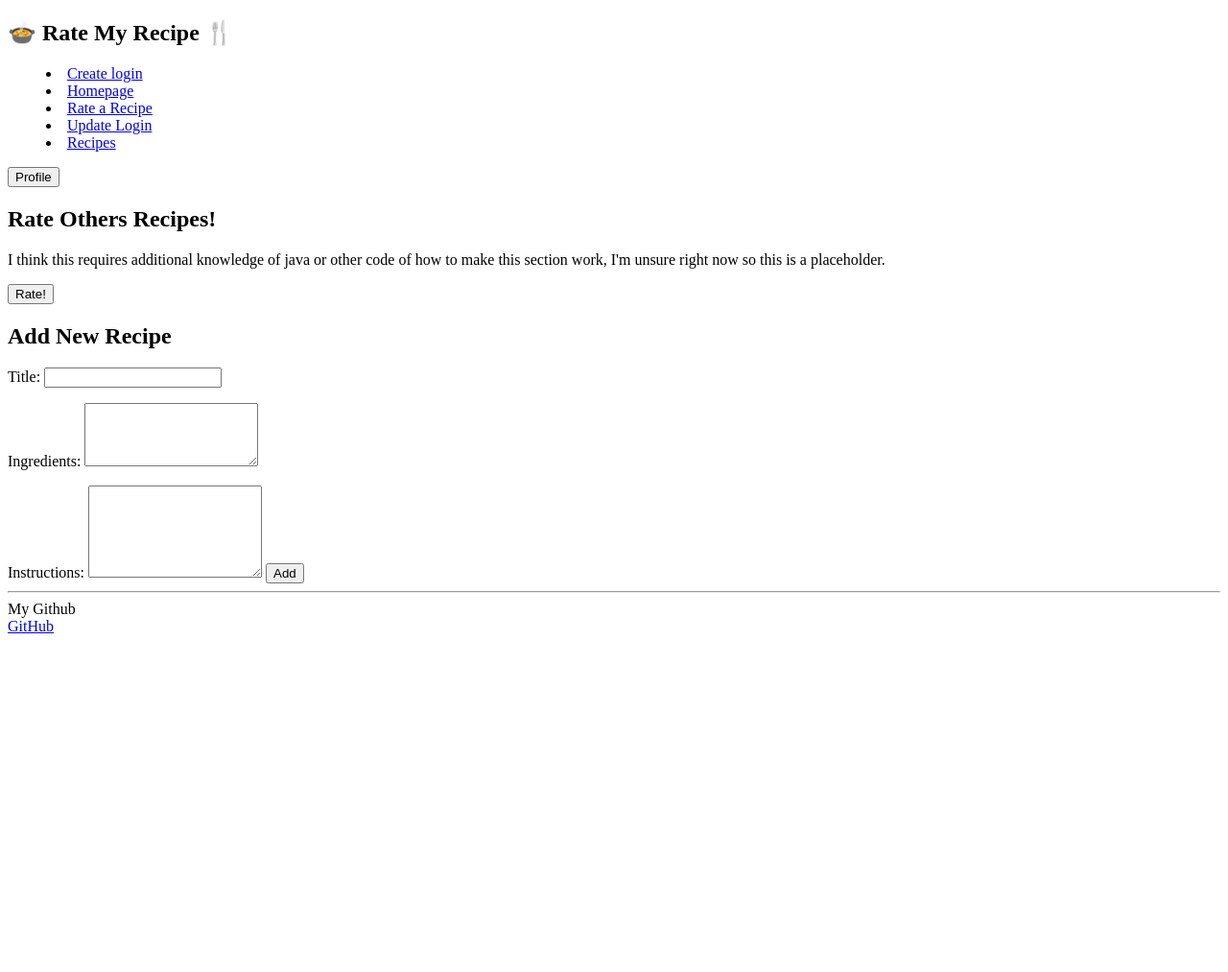
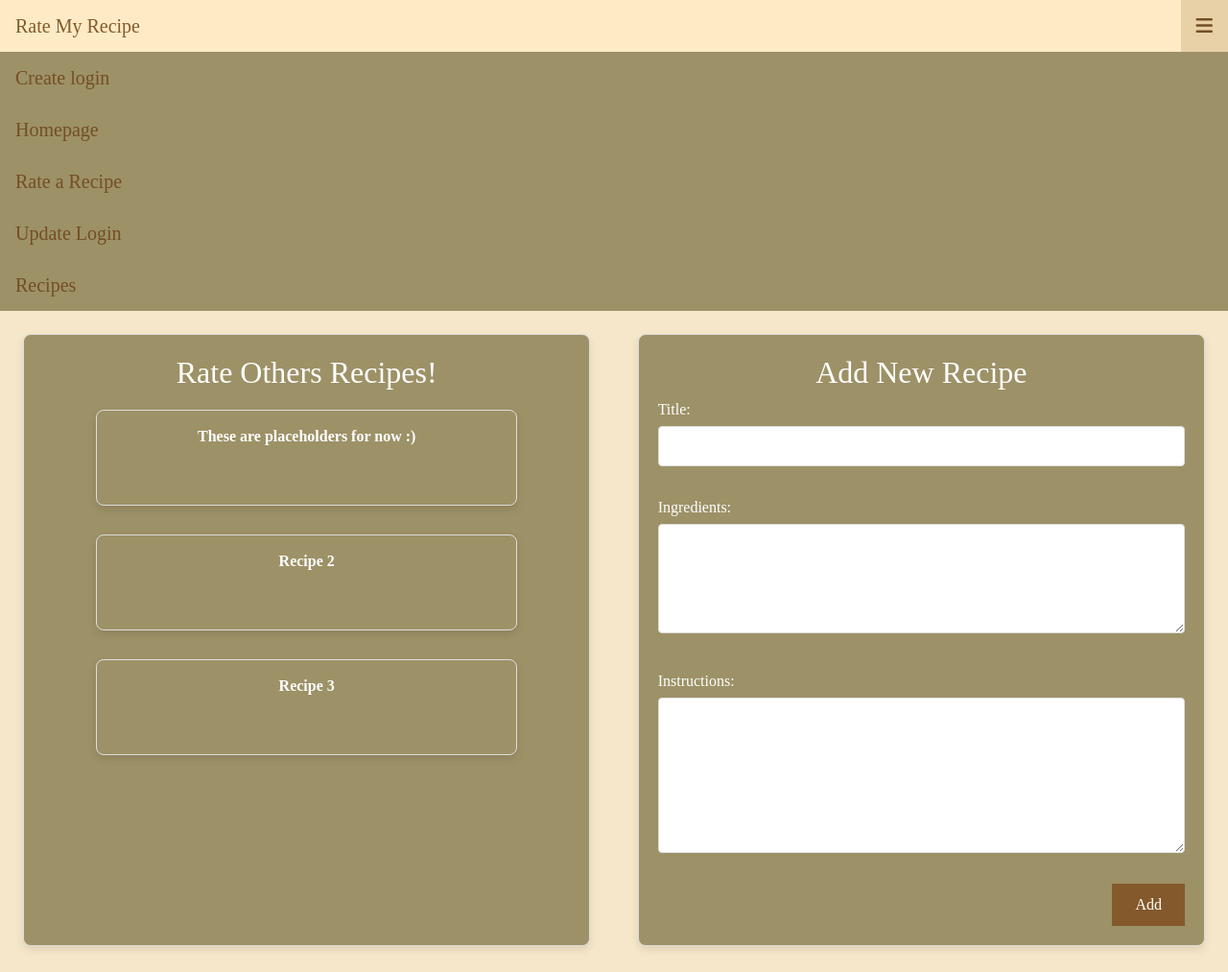
Before and after one commit to JNSREB2023/startup, a plain HTML site: page directory-page.html in a window 1280 px wide. Shown: the top 1013 px of the page at 96% size. Before the commit the page ends 800 px from the top, so only its background shows below. Drawn offline with nearby package versions, Linux system fonts and the light colour scheme.

Commit message:
added css for homepage

```diff
--- a/directory-page.html
+++ b/directory-page.html
@@ -3,38 +3,48 @@
 <head>
     <meta charset="UTF-8">
     <meta name="viewport" content="width=device-width, initial-scale=1.0">
+    <link href="https://cdn.jsdelivr.net/npm/bootstrap@5.2.3/dist/css/bootstrap.min.css" rel="stylesheet" integrity="sha384-rbsA2VBKQhggwzxH7pPCaAqO46MgnOM80zW1RWuH61DGLwZJEdK2Kadq2F9CUG65" crossorigin="anonymous"/>
+    <link href="https://cdnjs.cloudflare.com/ajax/libs/font-awesome/6.0.0-beta3/css/all.min.css" rel="stylesheet"/>
+    <link rel="stylesheet" href="directory_page.css"/>
     <title>Rate My Recipe</title>
 </head>
 <body>
-    <header>
-        <h2>🍲 Rate My Recipe 🍴</h2>
-        <nav>
-            <menu>
-              <li><a href="create-login.html">Create login</a></li>
-              <li><a href="directory-page.html">Homepage</a></li>
-              <li><a href="rating-page.html">Rate a Recipe</a></li>
-              <li><a href="update-login.html">Update Login</a></li>
-              <li><a href="recipe-data.html">Recipes</a></li>
-            </menu>
-          </nav>
-        <nav>
-            <div>
-                <button type="button" onclick="location.href='update-login.html'">Profile</button>
+    <div class="topnav">
+        <a href="index.html" class="active">Rate My Recipe</a>
+
+        <!-- Hamburger menu icon -->
+        <a href="javascript:void(0);" class="icon" onclick="toggleMenu()">
+            <i class="fa fa-bars"></i>
+        </a>
+
+        <!-- Links displayed in a block for vertical layout -->
+        <div id="myLinks">
+            <a href="create-login.html">Create login</a>
+            <a href="directory-page.html">Homepage</a>
+            <a href="rating-page.html">Rate a Recipe</a>
+            <a href="update-login.html">Update Login</a>
+            <a href="recipe-data.html">Recipes</a>
         </div>
-        </nav>
-    </header>
+    </div>
 
     <div class="main-content">
+        <div class="recipes-container d-flex justify-content-between p-4">
             <!-- Left Section: List of Recipes -->
             <section class="recipes">
                 <h2>Rate Others Recipes!</h2>
-            <p>I think this requires additional knowledge of java or other code of how to make this
-                section work, I'm unsure right now so this is a placeholder.
-                <div>
-                    <button type="button" onclick="location.href='rating-page.html'">Rate!</button>
+                <div class="recipe-box-container">
+                    <!-- Placeholder recipe boxes -->
+                    <div class="recipe-box">
+                        <a href="recipe-page.html">These are placeholders for now :)</a>
                     </div>
-
-            </p>
+                    <div class="recipe-box">
+                        <a href="recipe-page.html">Recipe 2</a>
+                    </div>
+                    <div class="recipe-box">
+                        <a href="recipe-page.html">Recipe 3</a>
+                    </div>
+                    <!-- Add more boxes as needed -->
+                </div>
             </section>
 
             <!-- Right Section: Add New Recipe Form -->
@@ -48,19 +58,26 @@
                     <p><label for="ingredients">Ingredients:</label>
                         <textarea id="ingredients" name="ingredients" rows="4" required></textarea>
                     </p>
-
                     <label for="instructions">Instructions:</label>
                     <textarea id="instructions" name="instructions" rows="6" required></textarea>
-
                     <button type="submit">Add</button>
                 </form>
             </section>
         </div>
-    <footer>
-        <hr />
-        <span class="text-reset">My Github</span>
-        <br />
+    </div>
+    <footer class="footer">
         <a href="https://github.com/JNSREB2023/startup.git">GitHub</a>
     </footer>
+      <script src="https://cdn.jsdelivr.net/npm/bootstrap@5.2.3/dist/js/bootstrap.bundle.min.js" integrity="sha384-kenU1KFdBIe4zVF0s0G1M5b4hcpxyD9F7jL+jjXkk+Q2h455rYXK/7HAuoJl+0I4" crossorigin="anonymous"></script>
+      <script>
+          function toggleMenu() {
+              var links = document.getElementById("myLinks");
+              if (links.style.display === "block") {
+                  links.style.display = "none";
+              } else {
+                  links.style.display = "block";
+              }
+          }
+      </script>
 </body>
 </html>
--- /dev/null
+++ b/directory_page.css
@@ -0,0 +1,188 @@
+* {
+    font-family: 'GFS Didot';
+}
+
+html, body {
+    height: 100%;
+    background-color: #f7e7ca;
+    margin: 0;
+    display: flex;
+    flex-direction: column;
+}
+
+.main-content {
+    flex: 1;
+}
+
+
+.min-vh-100 {
+    min-height: calc(100vh - 60px); /* Ensure the container takes up full height */
+}
+
+.topnav {
+    background-color: #9D9167; /* Match color of Rate My Recipe link */
+    position: relative;
+}
+
+.topnav #myLinks {
+    display: block; /* Display links in a block layout */
+}
+
+.topnav a {
+    color: #744e25;
+    padding: 12px 16px;
+    text-decoration: none;
+    font-size: 20px;
+    display: block; /* Stack links vertically */
+}
+
+.topnav a.icon {
+    background: #e8d1a7;
+    display: block;
+    position: absolute;
+    right: 0;
+    top: 0;
+}
+
+.topnav a:hover {
+    background-color: #feebc6;
+    color: #84592b;
+}
+
+.active {
+    background-color: #e8d1a7;
+    color: #84592b;
+}
+
+.footer {
+    background-color: #743014;
+    text-align: right; /* Center text */
+    padding: 1em;
+    margin-top: 1.5in;
+    font-size: 20px;
+    width: 100%; /* Ensure footer takes full width */
+    position: relative;
+    left: 0%;
+    bottom: 0;
+}
+
+button {
+    padding: 10px 15px;
+    background-color: #84592b;
+    color: white;
+    border: none;
+    cursor: pointer;
+    margin-top: 10px;
+}
+
+.footer a {
+    color: white;
+    text-decoration: none;
+}
+
+.recipes-container {
+    display: flex;
+    justify-content: space-between; /* Spread sections evenly */
+    gap: 20px; /* Add space between sections */
+    margin: 0 auto; /* Center container if needed */
+    flex-wrap: wrap; /* Allow wrapping on smaller screens */
+}
+
+.recipes, .add-recipe {
+    background-color: #9D9167;
+    border: 1px solid #ddd;
+    border-radius: 8px;
+    width: 48%; /* Take up 48% of the container width */
+    box-shadow: 0 4px 8px rgba(0, 0, 0, 0.1);
+    padding: 20px;
+    color: white;
+    justify-content: center;
+    align-items: center;
+    text-align: center;
+}
+
+.add-recipe {
+    background-color: #9D9167;
+    border: 1px solid #ddd;
+    border-radius: 8px;
+    width: 48%; /* Keep the same width */
+    box-shadow: 0 4px 8px rgba(0, 0, 0, 0.1);
+    padding: 20px;
+    color: white;
+}
+
+.add-recipe label {
+    display: block; /* Makes label appear above the input */
+    margin-bottom: 5px; /* Optional: Adds a small space between label and input */
+    text-align: left; /* Align text flush to the left */
+}
+
+.add-recipe input, .add-recipe textarea {
+    width: 100%; /* Ensures input and textarea are full width */
+    padding: 8px; /* Adds padding inside the input/textarea fields */
+    margin-bottom: 15px; /* Adds space between form fields */
+    border-radius: 4px;
+    border: 1px solid #ddd; /* Adds a border around the input boxes */
+}
+
+.add-recipe button {
+    padding: 10px 15px;
+    background-color: #84592b;
+    color: white;
+    border: none;
+    cursor: pointer;
+    margin-top: 10px;
+    width: 2cm; /* Makes the button full width */
+    float: right;
+    clear: both;
+}
+
+.add-recipe button:hover {
+    background-color: #744e25; /* Optional: Button hover effect */
+}
+
+
+@media (max-width: 768px) {
+    .recipes, .add-recipe {
+        width: 100%; /* Full width on smaller screens */
+    }
+}
+
+.recipe-box-container {
+    display: flex;
+    flex-direction: column;
+    gap: 20px; /* Spacing between boxes */
+    justify-content: center;
+    align-items: center;
+    margin-top: 20px;
+    margin-bottom: 1in;
+}
+
+.recipe-box {
+    background-color: #9D9167;
+    border: 1px solid #ddd;
+    border-radius: 8px;
+    height: 100px;
+    width: 80%; /* Adjust the width */
+    padding: 15px;
+    text-align: center;
+    box-shadow: 0 4px 8px rgba(0, 0, 0, 0.1);
+    align-items: center;
+    margin-bottom: 10px;
+}
+
+.recipe-box a {
+    color: white;
+    text-decoration: none;
+    font-weight: bold;
+}
+
+.recipe-box a:hover {
+    text-decoration: underline;
+}
+
+@media (max-width: 768px) {
+    .recipe-box {
+        width: 100%; /* Full width on smaller screens */
+    }
+}
```
Lines whose indentation alone changed are shown as unchanged.
